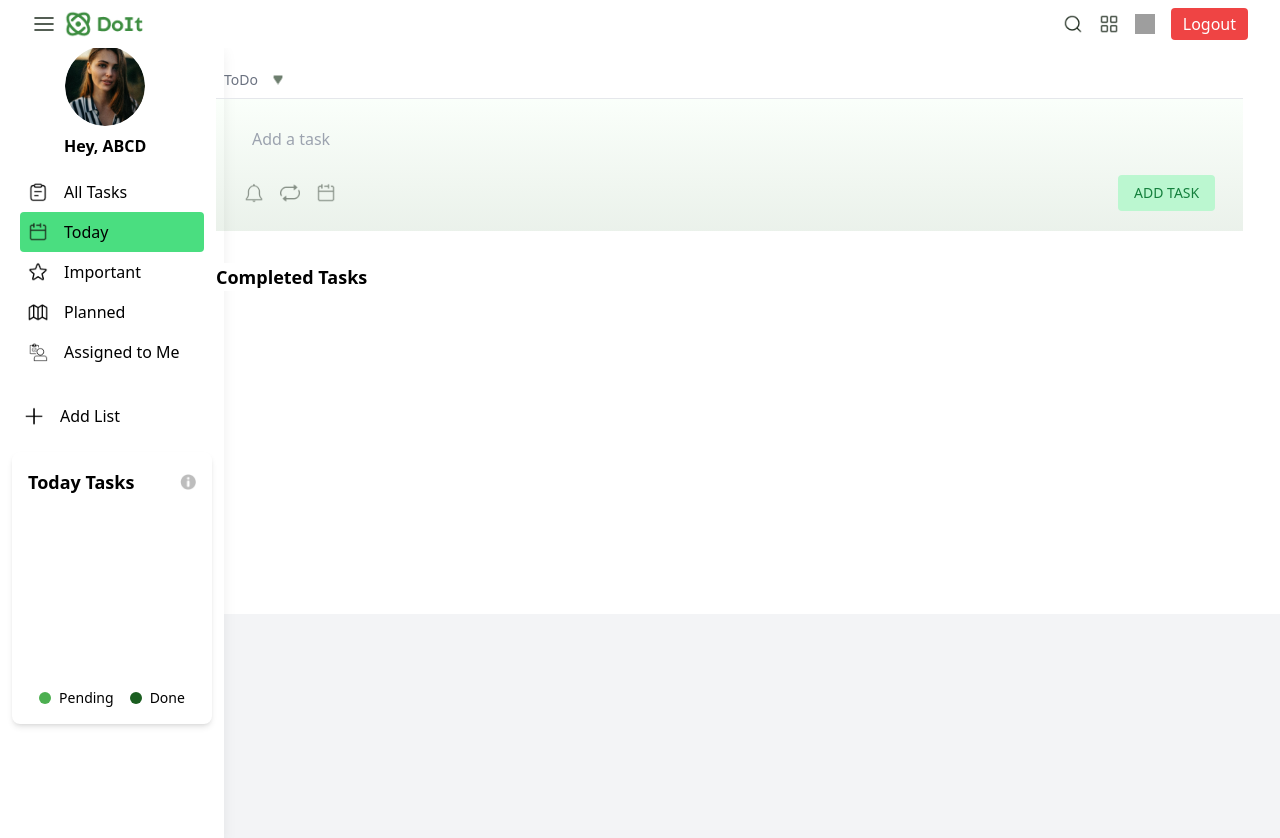
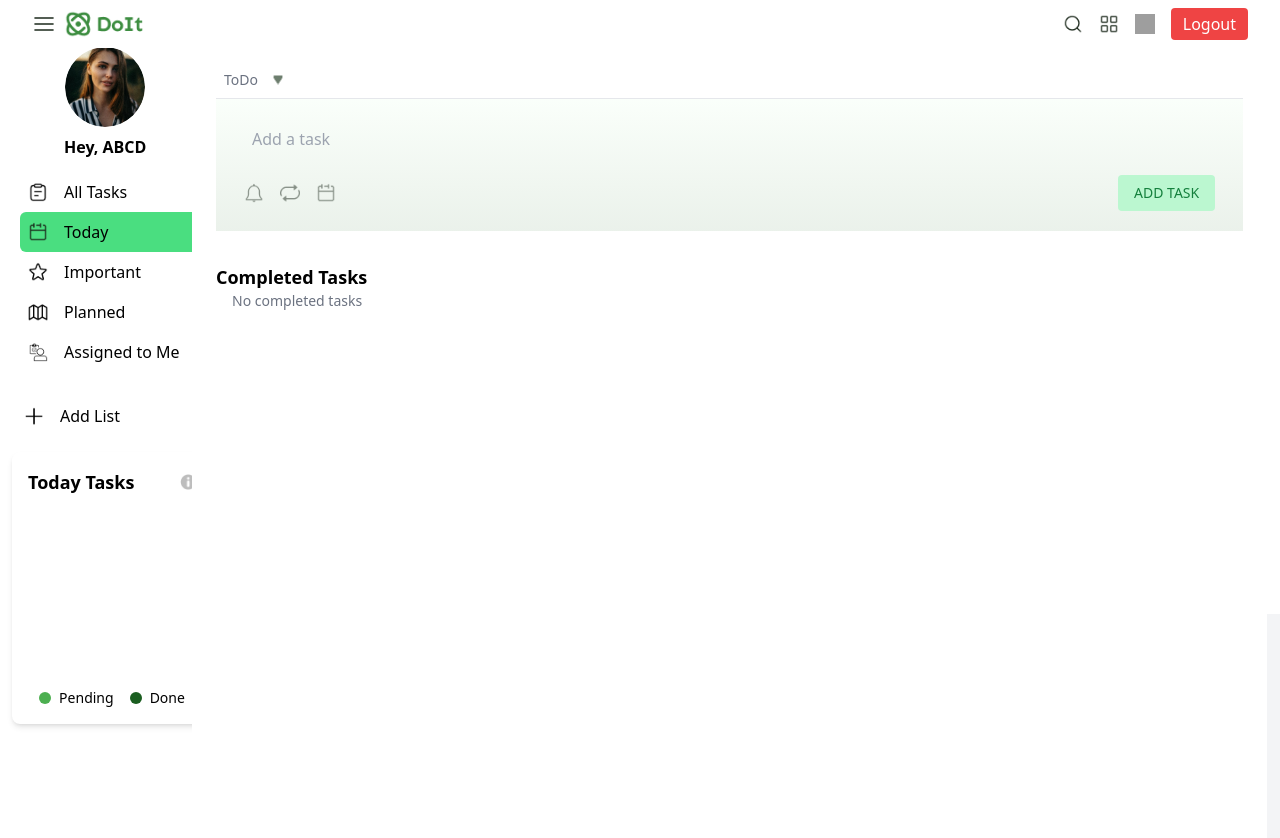
Before and after one commit to RimmiKaur/ToDo-List, a Next.js app: page / in a window 1280 px wide. Before the commit the page ends 800 px from the top, so only its background shows below. Built offline with nearby package versions, Linux system fonts and the light colour scheme; sample sign-in values are in the browser's storage; grey boxes are pictures that could not be loaded.

Commit message:
final commit

```diff
--- a/src/app/Components/MainContent.jsx
+++ b/src/app/Components/MainContent.jsx
@@ -237,7 +237,7 @@ export default function MainContent() {
                   : "w-full"
                 }`}
             >
-              <div className="p-6 w-full ">
+              <div className={`p-6 w-full h-[100vh] ${theme === "dark" ? "bg-dark text-light" : "bg-light text-dark"}`} >
                 <div className="flex">
                   <p className={`text-sm ${theme === "dark" ? " text-white" : "text-gray-500"} text-gray-500 p-2`}>ToDo</p>
                   <img src="/images/caret-down.png" alt="down" />
@@ -360,10 +360,13 @@ export default function MainContent() {
 
 
 
-                <div style={{ display: isGridView ? "none" : "block" } }>
+                <div style={{ display: isGridView ? "none" : "block" }  } className={`${theme === "dark" ? "bg-dark text-light" : "bg-light text-dark"}`}>
                   <h2 className={`text-lg font-semibold mt-8  ${theme === "dark" ? "bg-dark text-light" : "bg-light text-dark"}`}>Completed Tasks</h2>
+                  {completedTasks.length<1 ?
+                  <p className="text-sm ml-4 text-gray-500">No completed tasks</p>
+                  :
 
-                  {completedTasks.map((task) => (
+                  completedTasks.map((task) => (
                     <div
                       key={task.id}
                       className={`flex items-start justify-between p-4  ${isGridView ? "border border-black" : "border-b-2 border-white"}  hover:shadow-md  `}
@@ -414,7 +417,9 @@ export default function MainContent() {
                         />
                       </button>
                     </div>
-                  ))}
+                  ))
+                  }
+
                 </div>
 
               </div>
--- a/src/app/Components/SideBar.jsx
+++ b/src/app/Components/SideBar.jsx
@@ -43,7 +43,7 @@ export default function Sidebar({ isOpen, tasks, completedTasks }) {
       }}    >
       <div className="relative">
         {/* Profile Section */}
-        <div className="absolute md:left-12 left-24 top-[-7%] md:top-[-9%] flex flex-col items-center p-4">
+        <div className="absolute md:left-12 left-24 top-[-7%] md:top-[-8%] flex flex-col items-center p-4">
         <img
             src="/images/avatar.png"
             alt="Profile"
@@ -52,30 +52,30 @@ export default function Sidebar({ isOpen, tasks, completedTasks }) {
           <h2 className="text-md font-semibold">Hey, ABCD</h2>
         </div>
 
-        <div className={` ${theme === "dark" ? "bg-green-950 text-light" : "bg-light text-dark"} pt-16 mt-[22%]`}>
+        <div className={` ${theme === "dark" ? "bg-green-950 text-light" : "bg-light text-dark"} pt-16 mt-[22%] h-[89vh]`}>
           {/* Chart Section */}
 
 
           {/* Navigation Links */}
           <nav className={`${theme === "dark" ? "bg-dark text-light" : "bg-light text-dark"} m-3 p-2`}>
             <ul>
-              <li className="flex items-center gap-4 p-2 rounded-md hover:bg-gray-100">
+              <li className="flex items-center gap-4 p-2 rounded-md ">
                 <img src={getImageURL("/images/task")} alt="All Tasks" className="w-5 h-5" />
                 <span>All Tasks</span>
               </li>
-              <li className="flex items-center gap-4 p-2 rounded bg-green-400 hover:bg-green-100 cursor-pointer">
+              <li className="flex items-center gap-4 p-2 rounded-md bg-green-400 cursor-pointer">
                 <img src={getImageURL("/images/calendar")} alt="Today" className="w-5 h-5" />
                 <span>Today</span>
               </li>
-              <li className="flex items-center gap-4 p-2 rounded hover:bg-green-100 cursor-pointer">
+              <li className="flex items-center gap-4 p-2 rounded-md cursor-pointer">
                 <img src={getImageURL("/images/star")} alt="Important" className="w-5 h-5" />
                 <span>Important</span>
               </li>
-              <li className="flex items-center gap-4 p-2 rounded hover:bg-green-100 cursor-pointer">
+              <li className="flex items-center gap-4 p-2 rounded-md cursor-pointer">
                 <img src={getImageURL("/images/planned")} alt="Planned" className="w-5 h-5" />
                 <span>Planned</span>
               </li>
-              <li className="flex items-center gap-4 p-2 rounded hover:bg-green-100 cursor-pointer">
+              <li className="flex items-center gap-4 p-2 rounded-md cursor-pointer">
                 <img
                   src={getImageURL("/images/assigned-to-me")}
                   alt="Assigned to Me"
```
